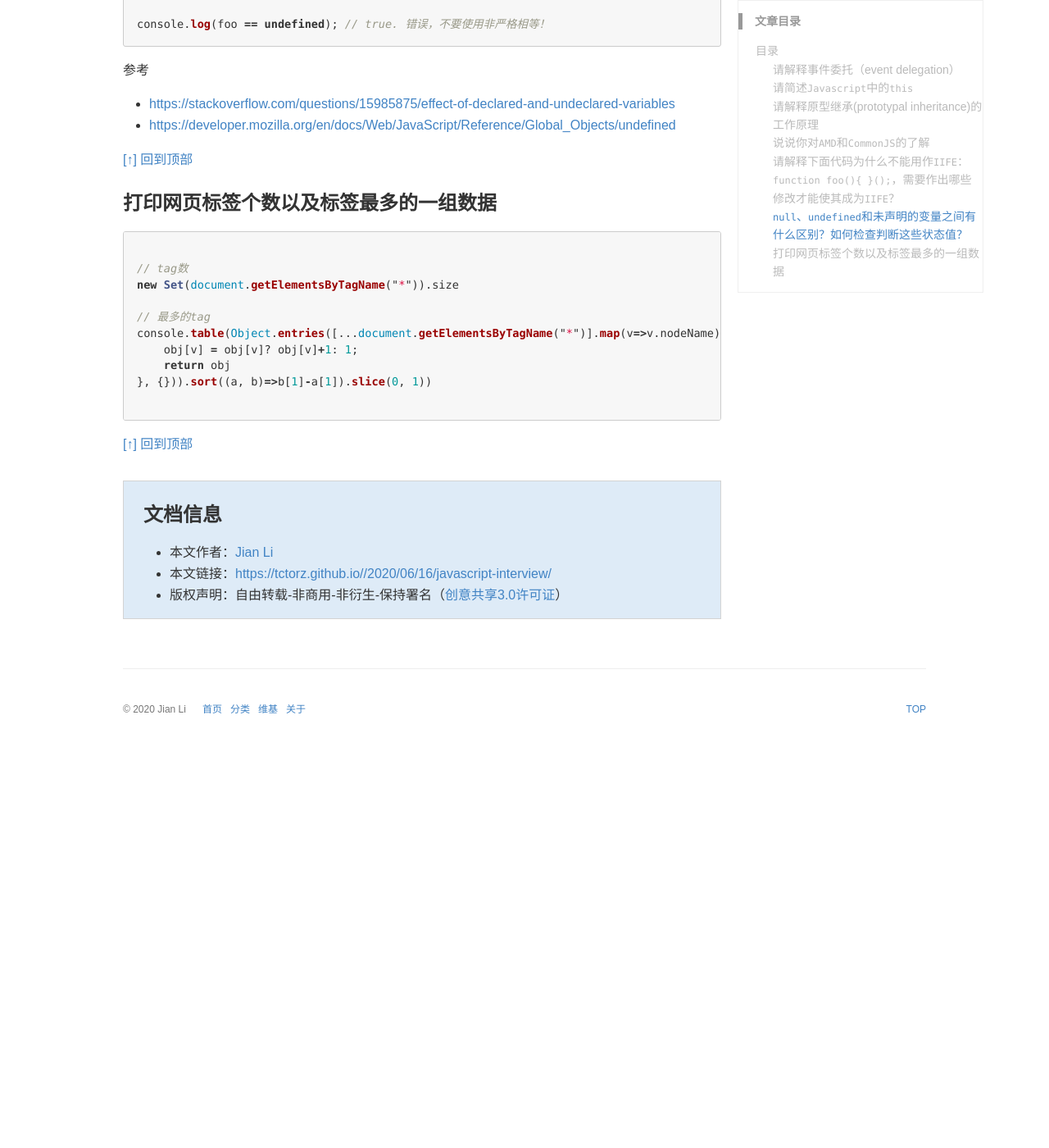
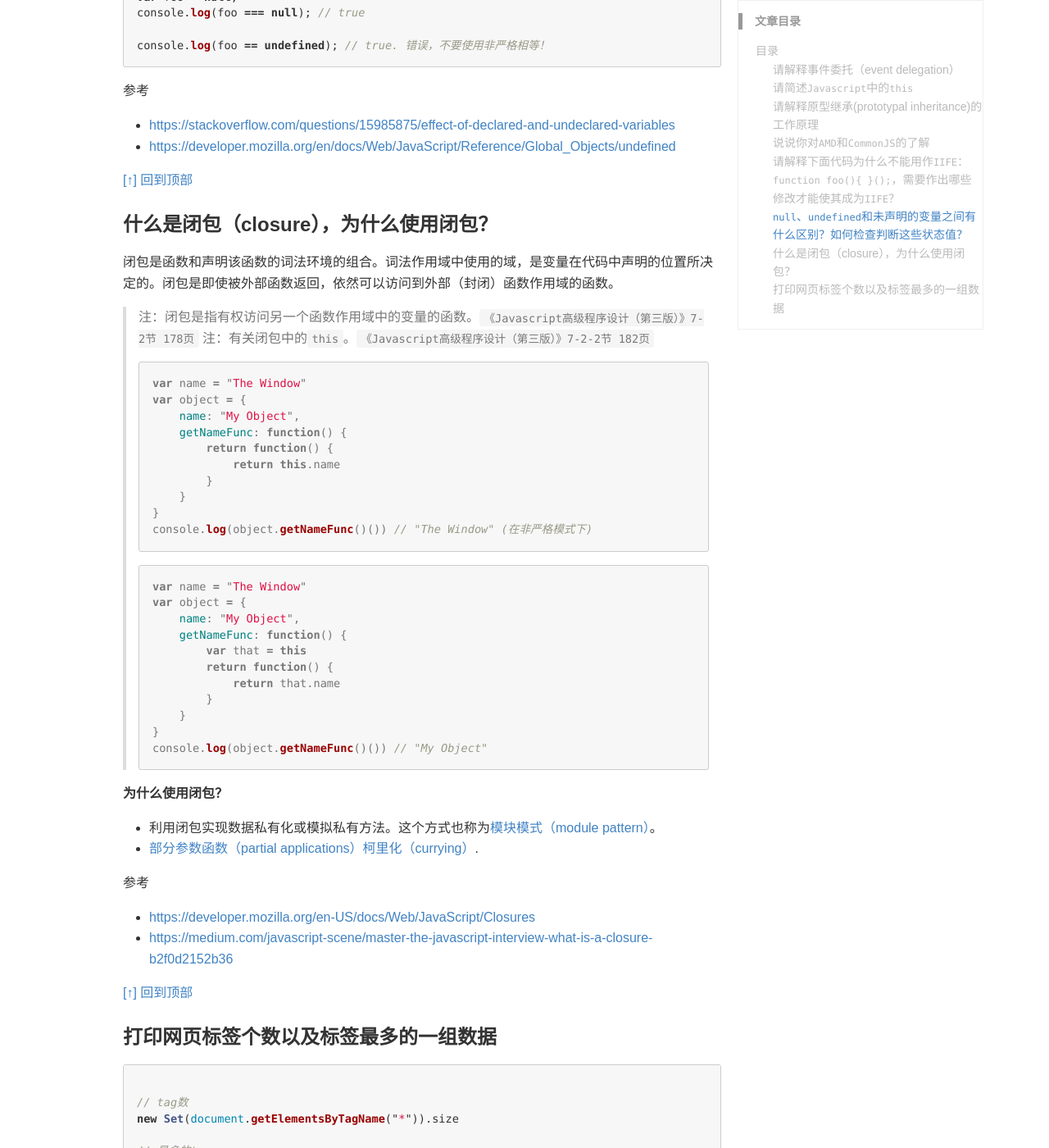
Before and after one commit to TcTOrz/TcTOrz.github.io, a Jekyll site: the page built from _posts/2020-06-16-javascript-interview.md, in a window 1280 px wide and 1400 px high, scrolled down 3931 px. Shown: the whole window at 82% size. Built offline with Jekyll 4.4.1, drawn with Linux system fonts in a browser that asks for light colours; some web fonts are replaced; comment, search, counter and statistics services are not loaded; before the commit the page ends 4853 px from its top, so only the background shows below that; some of the changed text lies outside the part shown.

Commit message:
js-closure

````diff
--- a/_posts/2020-06-16-javascript-interview.md
+++ b/_posts/2020-06-16-javascript-interview.md
@@ -14,6 +14,7 @@ topmost: false
 - [请解释原型继承(prototypal inheritance) 的工作原理](#请解释原型继承prototypal-inheritance的工作原理)
 - [说说你对`AMD`和`CommonJS`的了解](#说说你对AMD和CommonJS的了解)
 - [`null`、`undefined`和未声明的变量之间有什么区别？如何检查判断这些状态值？](#null、undefined和未声明的变量之间有什么区别？如何检查判断这些状态值？)
+- [什么是闭包（closure），为什么使用闭包？](#什么是闭包（closure），为什么使用闭包？)
 
 - [打印网页标签个数以及标签最多的一组数据](#打印网页标签个数以及标签最多的一组数据)
 <!-- * TOC
@@ -132,6 +133,46 @@ console.log(foo == undefined); // true. 错误，不要使用非严格相等！
 
 [[↑] 回到顶部](#目录)
 
+### 什么是闭包（closure），为什么使用闭包？
+闭包是函数和声明该函数的词法环境的组合。词法作用域中使用的域，是变量在代码中声明的位置所决定的。闭包是即使被外部函数返回，依然可以访问到外部（封闭）函数作用域的函数。
+> 注：闭包是指有权访问另一个函数作用域中的变量的函数。`《Javascript高级程序设计（第三版）》7-2节 178页`
+> 注：有关闭包中的`this`。`《Javascript高级程序设计（第三版）》7-2-2节 182页`
+```js
+var name = "The Window"
+var object = {
+    name: "My Object",
+    getNameFunc: function() {
+        return function() {
+            return this.name
+        }
+    }
+}
+console.log(object.getNameFunc()()) // "The Window" (在非严格模式下)
+```
+```js
+var name = "The Window"
+var object = {
+    name: "My Object",
+    getNameFunc: function() {
+        var that = this
+        return function() {
+            return that.name
+        }
+    }
+}
+console.log(object.getNameFunc()()) // "My Object"
+```
+
+**为什么使用闭包？**
+- 利用闭包实现数据私有化或模拟私有方法。这个方式也称为[模块模式（module pattern）](https://addyosmani.com/resources/essentialjsdesignpatterns/book/#modulepatternjavascript)。
+- [部分参数函数（partial applications）柯里化（currying）](https://medium.com/javascript-scene/curry-or-partial-application-8150044c78b8#.l4b6l1i3x).
+
+参考
+- <https://developer.mozilla.org/en-US/docs/Web/JavaScript/Closures>
+- <https://medium.com/javascript-scene/master-the-javascript-interview-what-is-a-closure-b2f0d2152b36>
+
+[[↑] 回到顶部](#目录)
+
 ### 打印网页标签个数以及标签最多的一组数据
 
 ```javascript
````
